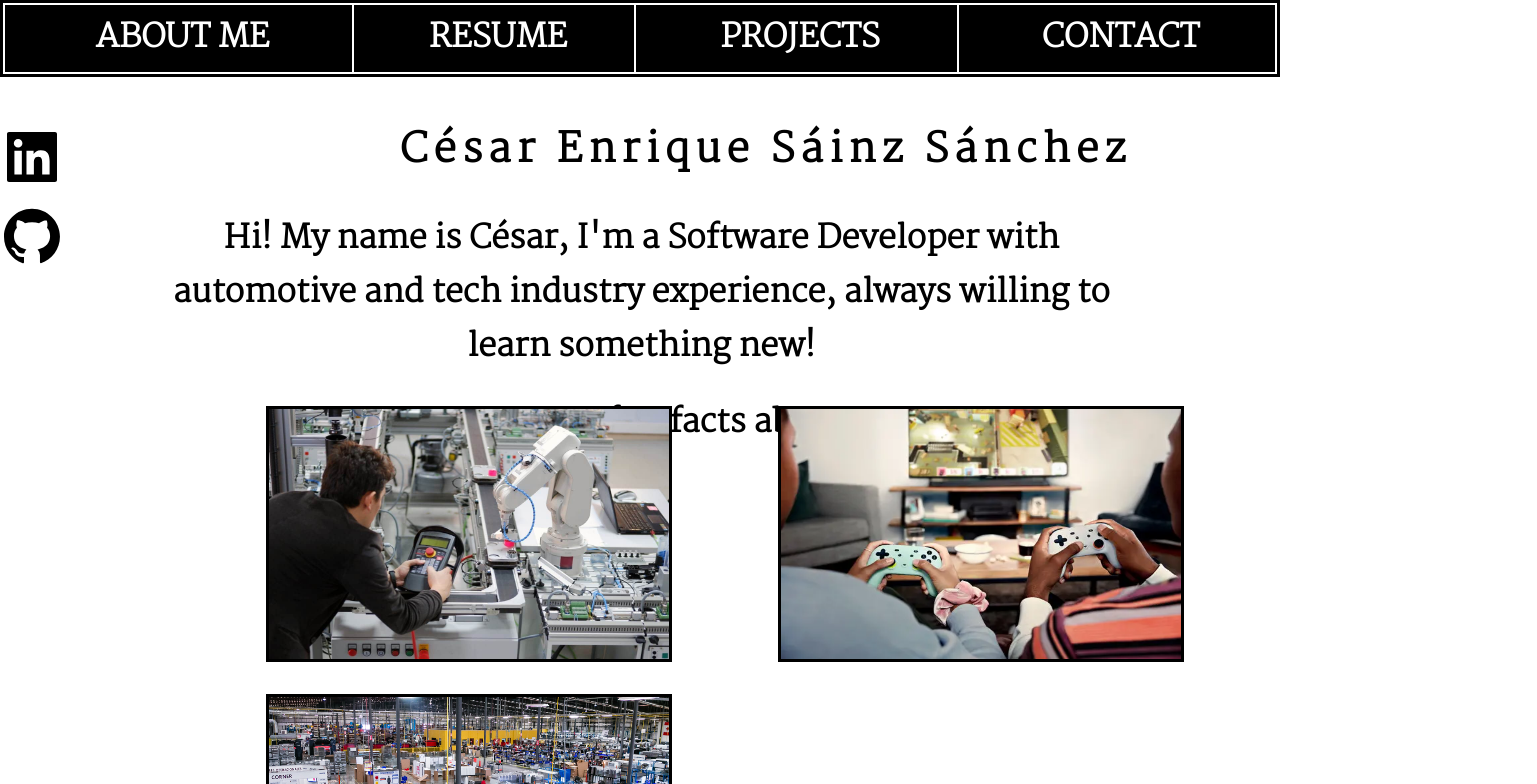
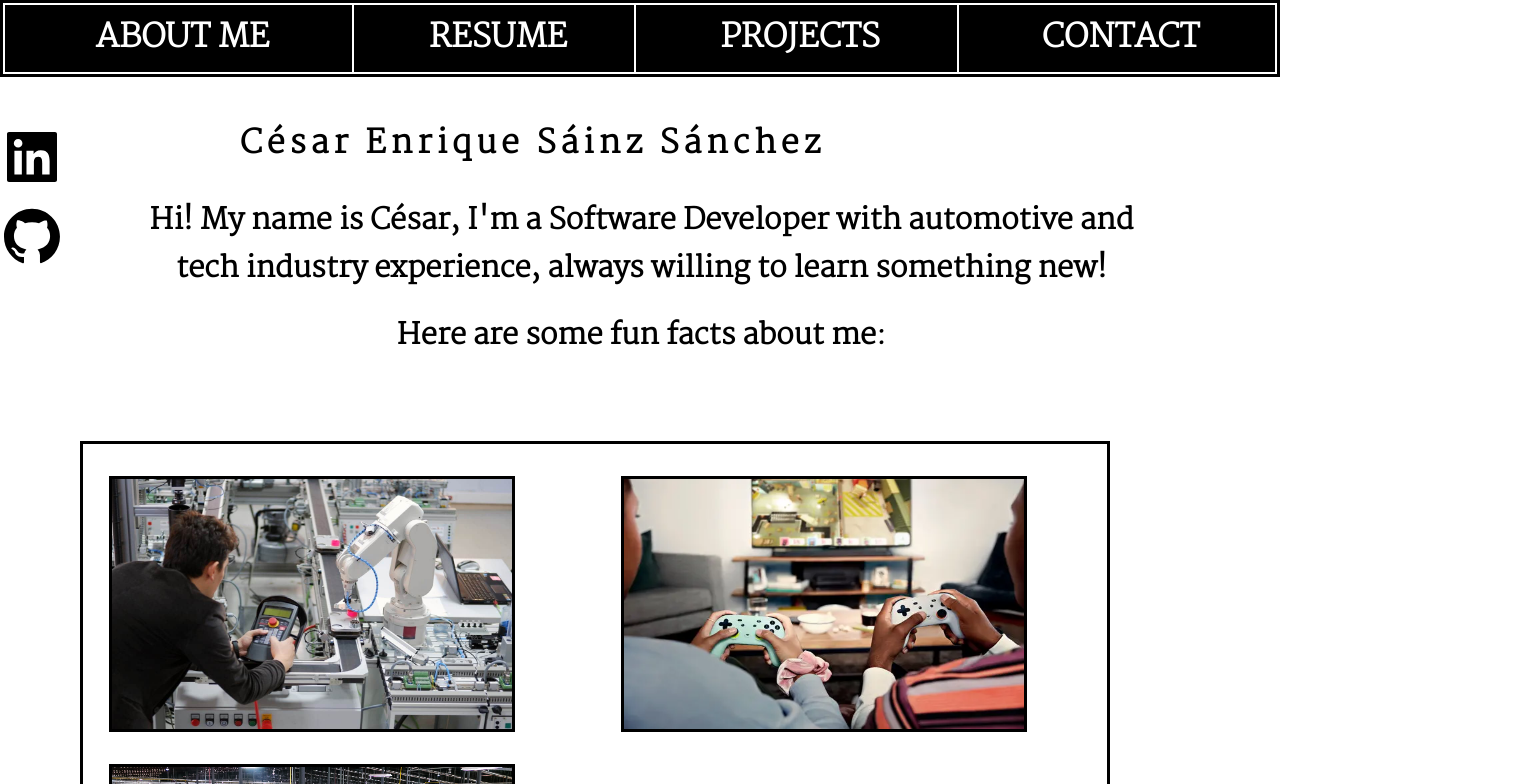
Before and after one commit to CesarSainz/Portfolio, a React (Create React App) app: page / in a window 1280 px wide. Shown: the top 784 px of the page, 1537 px wide, since content can reach past the window. Built offline with nearby package versions, Linux system fonts and the light colour scheme.

Commit message:
change responsiveness
medium-sized screens adjusted

```diff
--- a/src/App.css
+++ b/src/App.css
@@ -321,11 +321,11 @@ textarea{
 
   .title{
     text-align: center;
-    font-size: 250%;
+    font-size: 200%;
   }
 
   .title-box{
-    margin: 0 25rem;
+    margin: 0 15rem;
     display: inline-block;
     align-self: center;
   }
@@ -335,11 +335,12 @@ textarea{
   }
 
   .card-list{
+    border:#000000 solid;
     display:grid;
     grid-template-columns: repeat(2,1fr);
     grid-template-rows: repeat(2,1fr) ;
    align-self:center;
-   margin: 5rem 15rem 0;
+   margin: 10rem 5rem 0;
    width:80%
   }
 
@@ -349,6 +350,14 @@ textarea{
 
   .two{
     margin-left: 55%;
+  }
+
+  h1{
+    font-size: 180%;
+  }
+
+  h3{
+    font-size:100%;
   }
 
 }
```
